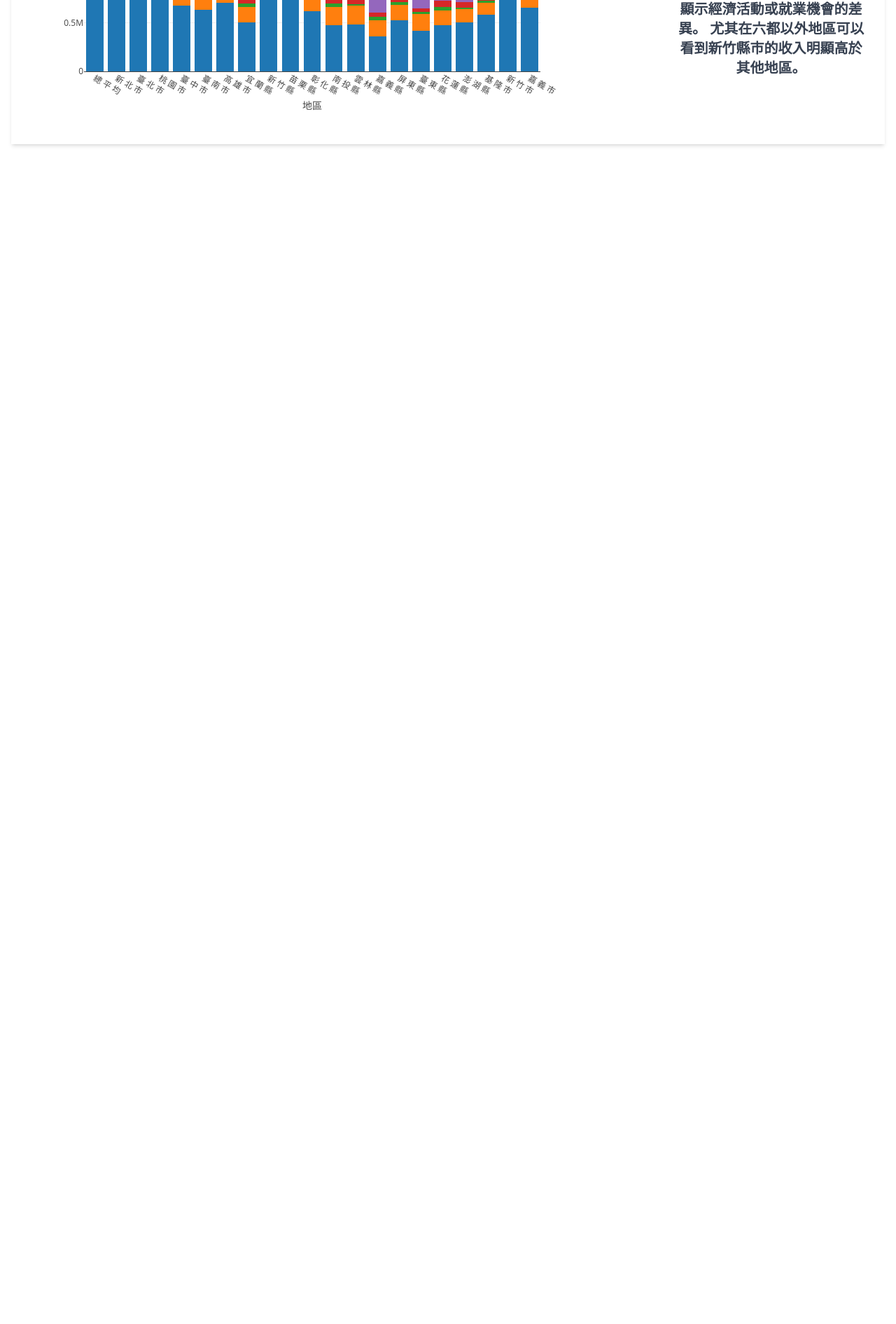
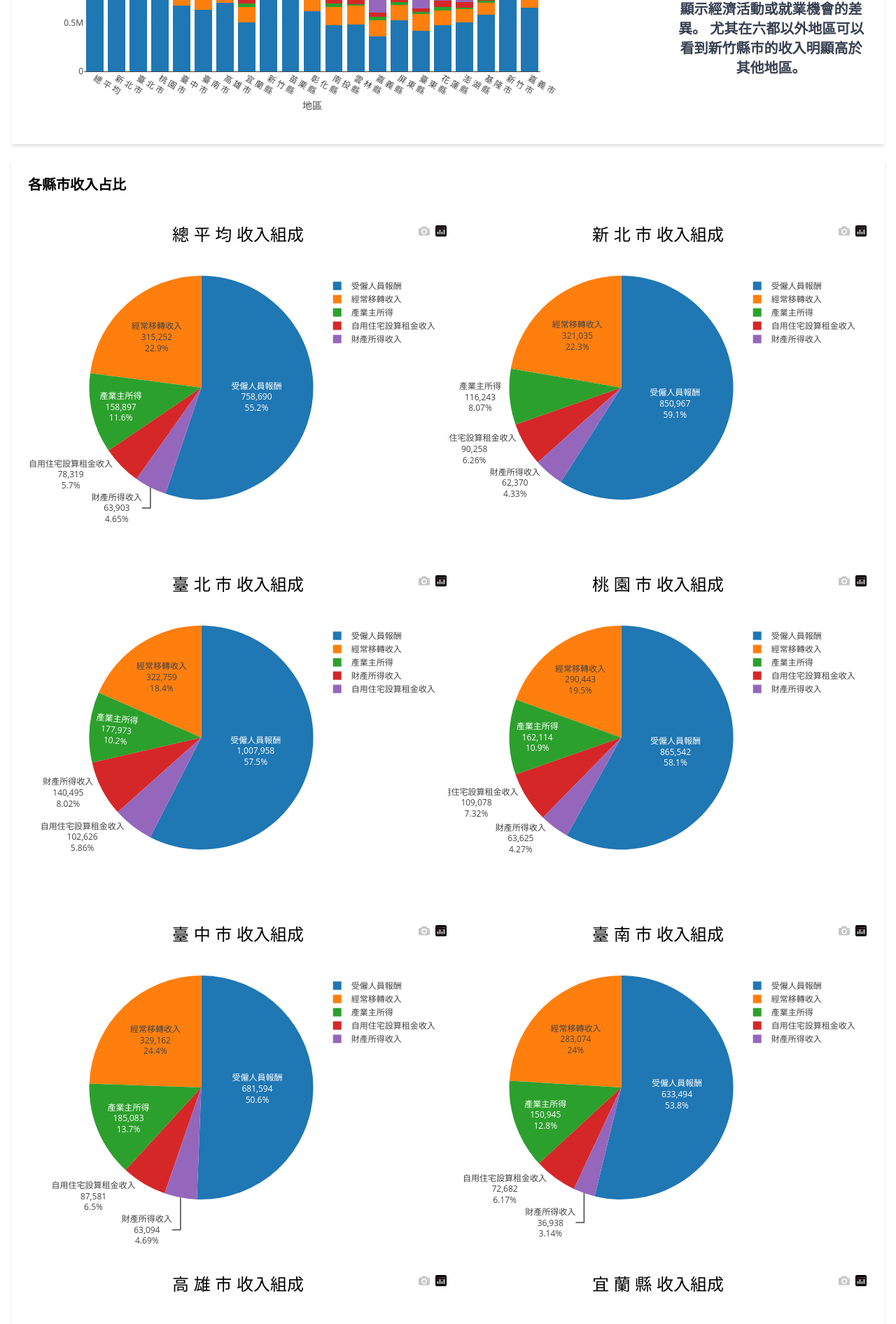
Before and after one commit to ATREE01/data-visualizaion, a Flask app: page /income-analyze/ in a window 1280 px wide. Shown: the part 436-2328 px from the top of the page at 70% size. Before the commit the page ends 645 px from the top, so only its background shows below. Run offline with Flask 3, Linux system fonts and the light colour scheme; some libraries are stand-ins or nearby versions.

Commit message:
feat: add pie chart at income analyze page

```diff
--- a/static/js/income-analyze.js
+++ b/static/js/income-analyze.js
@@ -1,4 +1,5 @@
-const incomeAnalyzeChart = document.getElementById('income-histogram-chart');
+const incomeBarChart = document.getElementById('incomeBarChart');
+
 const incomeData = JSON.parse(document.getElementById('incomeData').value);
 
 function unpack(rows, key) {
@@ -7,42 +8,18 @@ function unpack(rows, key) {
     });
 }
 
-const employeeCompensationTrace = {
-    x: unpack(incomeData, '地區'),
-    y: unpack(incomeData, '受僱人員報酬'),
-    name: '受僱人員報酬',
-    type: 'bar'
-};
+const data = [];
+const cateogries = ['受僱人員報酬', '產業主所得', '財產所得收入', '自用住宅設算租金收入', '經常移轉收入'];
 
-const businessOwnerIncomeTrace = {
-    x: unpack(incomeData, '地區'),
-    y: unpack(incomeData, '產業主所得'),
-    name: '產業主所得',
-    type: 'bar'
-};
-
-const propertyIncomeTrace = {
-    x: unpack(incomeData, '地區'),
-    y: unpack(incomeData, '財產所得收入'),
-    name: '財產所得收入',
-    type: 'bar'
-};
-
-const imputedRentIncomeTrace = {
-    x: unpack(incomeData, '地區'),
-    y: unpack(incomeData, '自用住宅設算租金收入'),
-    name: '自用住宅設算租金收入',
-    type: 'bar'
-};
-
-const transferIncomeTrace = {
-    x: unpack(incomeData, '地區'),
-    y: unpack(incomeData, '經常移轉收入'),
-    name: '經常移轉收入',
-    type: 'bar'
-};
-
-const data = [employeeCompensationTrace, businessOwnerIncomeTrace, propertyIncomeTrace, imputedRentIncomeTrace, transferIncomeTrace];
+cateogries.forEach((category) => {
+    const trace = {
+        x: unpack(incomeData, '地區'),
+        y: unpack(incomeData, category),
+        name: category,
+        type: 'bar'
+    }
+    data.push(trace);
+});
 
 const layout = {
     barmode: 'stack',
@@ -62,4 +39,33 @@ const layout = {
     }
 };
 
-Plotly.newPlot(incomeAnalyzeChart, data, layout);
+Plotly.newPlot(incomeBarChart, data, layout);
+
+const pieChart = document.getElementById('pieChart');
+Object.values(incomeData).forEach(regionData => {
+    const regionDiv = document.createElement('div');
+    regionDiv.id = `treemap-${regionData['地區']}`;
+    regionDiv.style.width = '50%';
+    regionDiv.style.height = '500px';
+    pieChart.appendChild(regionDiv);
+
+    const data = [{
+        type: 'pie',
+        labels: cateogries,
+        values: cateogries.map(category => regionData[category]),
+        textinfo: 'label+value+percent'
+    }]
+
+    const layout = {
+        title: {
+            text: `${regionData['地區']} 收入組成`,
+            font: {
+                family: 'Arial, sans-serif',
+                size: 24,
+                color: '#000'
+            }
+        }
+    }
+
+    Plotly.newPlot(regionDiv, data, layout);
+});
--- a/templates/income-analyze.html
+++ b/templates/income-analyze.html
@@ -14,7 +14,7 @@
         <div class="bg-white p-6 shadow-md my-5">
             <h2 class="text-xl font-semibold mb-4">平均家戶收入資料</h2>
             <div class="flex  items-center">
-                <div class="w-full" id="income-histogram-chart"></div>
+                <div class="w-full" id="incomeBarChart"></div>
                 <p class="w-[30%] mx-auto text-xl text-gray-700 font-bold text-center">
                     根據圖表分析，各地區的家戶收入結構存在明顯差異。
                     其中，「受僱人員報酬」為大部分地區的主要收入來源，而「經常移轉收入」在某些地區也佔有顯著比例。
@@ -22,6 +22,11 @@
                     尤其在六都以外地區可以看到新竹縣市的收入明顯高於其他地區。
                 </p>
             </div>
+
+        </div>
+        <div class="bg-white p-6 shadow-md my-5">
+            <h2 class="text-xl font-semibold mb-4">各縣市收入占比</h2>
+            <div class='flex flex-wrap justify-center' id="pieChart"></div>
         </div>
 
     </main>
```
